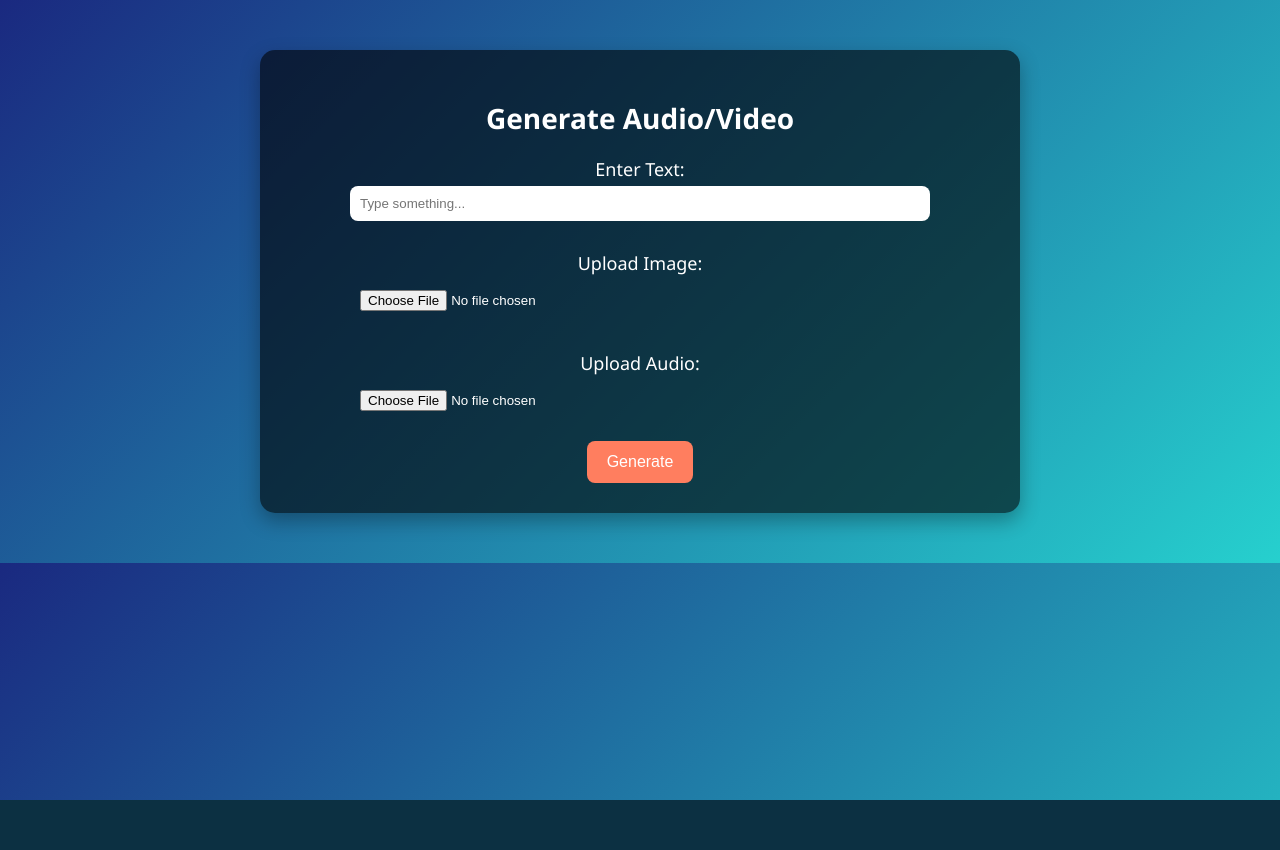
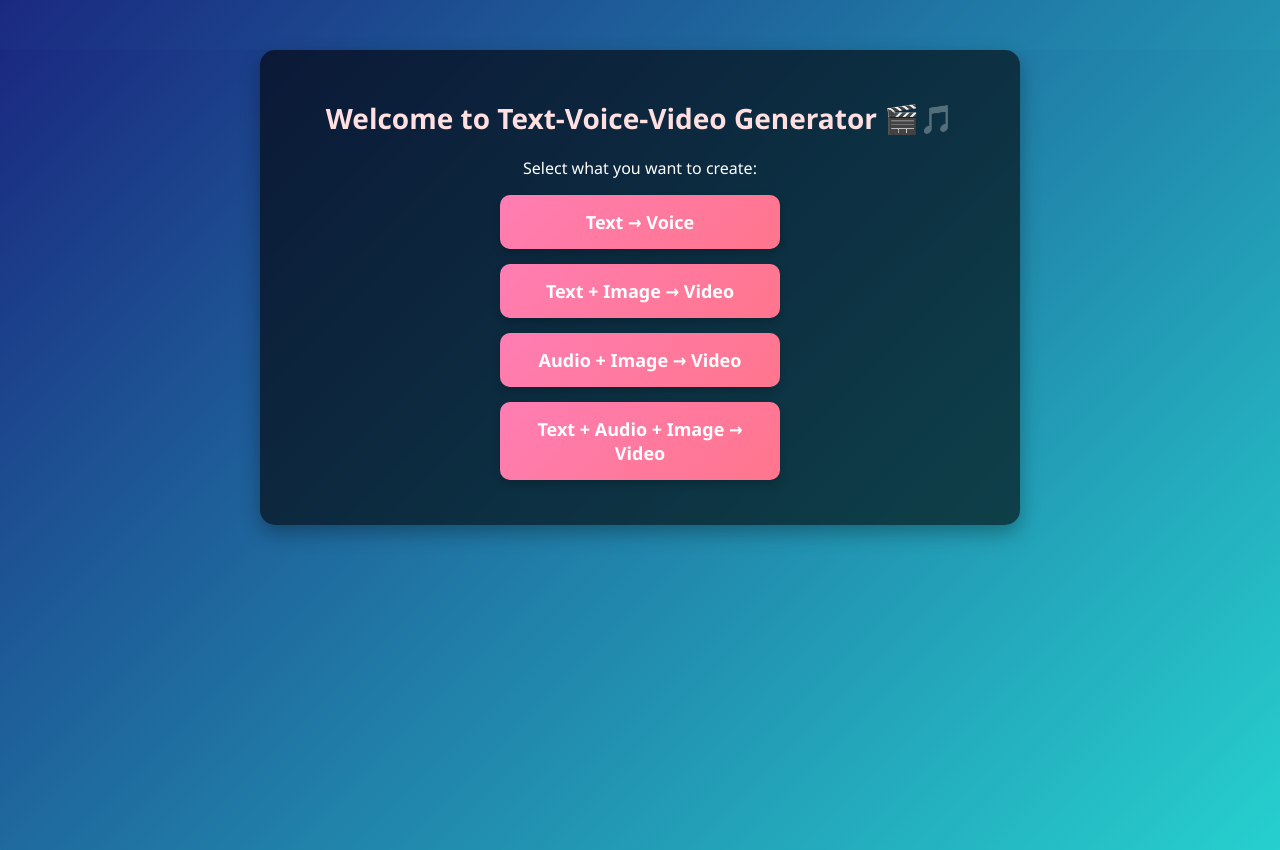
Before and after one commit to YadavAbhishek03/text-to-voice, a Flask app: page / in a window 1280 px wide. Before the commit the page ends 800 px from the top, so only its background shows below. Run offline with Flask 3, Linux system fonts and the light colour scheme.

Commit message:
Edited all files

```diff
--- a/app.py
+++ b/app.py
@@ -10,66 +10,122 @@ OUTPUT_FOLDER = "static/results"
 os.makedirs(UPLOAD_FOLDER, exist_ok=True)
 os.makedirs(OUTPUT_FOLDER, exist_ok=True)
 
+
 @app.route('/')
-def index():
-    return render_template('index.html')
+def welcome():
+    return render_template('welcome.html')
 
-@app.route('/generate', methods=['POST'])
-def generate():
-    text = request.form.get('text')
-    image = request.files.get('image')
-    audio = request.files.get('audio')
 
-    text_audio = None
-    user_audio = None
+@app.route('/text-to-voice', methods=['GET', 'POST'])
+def text_to_voice():
+    if request.method == 'POST':
+        text = request.form.get('text')
+        if text:
+            tts = gTTS(text)
+            audio_filename = f"{uuid.uuid4()}_text.mp3"
+            audio_path = os.path.join(OUTPUT_FOLDER, audio_filename)
+            tts.save(audio_path)
+            return render_template("result.html", audio_file=f"results/{audio_filename}")
+    return render_template('text_to_voice.html')
 
-    # Case 1: Text -> gTTS audio
-    if text:
-        tts = gTTS(text)
-        text_audio_path = os.path.join(OUTPUT_FOLDER, "text_audio.mp3")
-        tts.save(text_audio_path)
-        text_audio = AudioFileClip(text_audio_path)
 
-    # Case 2: User uploaded audio
-    if audio and audio.filename != "":
-        audio_path = os.path.join(OUTPUT_FOLDER, f"{uuid.uuid4()}_uploaded.mp3")
-        audio.save(audio_path)
-        user_audio = AudioFileClip(audio_path)
+@app.route('/text-image-video', methods=['GET', 'POST'])
+def text_image_video():
+    if request.method == 'POST':
+        text = request.form.get('text')
+        image = request.files.get('image')
 
-    # Mix audio if both are present
-    final_audio = None
-    if text_audio and user_audio:
-        final_audio = CompositeAudioClip([text_audio, user_audio])
-    elif text_audio:
-        final_audio = text_audio
-    elif user_audio:
-        final_audio = user_audio
+        if text and image:
+            # text → audio
+            tts = gTTS(text)
+            text_audio_path = os.path.join(OUTPUT_FOLDER, "text_audio.mp3")
+            tts.save(text_audio_path)
+            text_audio = AudioFileClip(text_audio_path)
 
-    video_file = None
-    audio_file = None
+            # image save
+            image_path = os.path.join(UPLOAD_FOLDER, f"{uuid.uuid4()}_{image.filename}")
+            image.save(image_path)
 
-    # Case A: If image + some audio available → make video
-    if image and image.filename != "" and final_audio:
-        image_path = os.path.join(UPLOAD_FOLDER, f"{uuid.uuid4()}_{image.filename}")
-        image.save(image_path)
+            # video
+            video_filename = f"{uuid.uuid4()}_output.mp4"
+            video_path = os.path.join(OUTPUT_FOLDER, video_filename)
+            image_clip = ImageClip(image_path).set_duration(text_audio.duration).set_audio(text_audio)
+            image_clip.write_videofile(video_path, fps=24)
 
-        video_filename = f"{uuid.uuid4()}_output.mp4"
-        video_path = os.path.join(OUTPUT_FOLDER, video_filename)
+            return render_template("result.html", video_file=video_filename)
+    return render_template('text_image_video.html')
 
-        image_clip = ImageClip(image_path).set_duration(final_audio.duration)
-        image_clip = image_clip.set_audio(final_audio)
-        image_clip.write_videofile(video_path, fps=24)
 
-        video_file = video_filename
+@app.route('/audio-image-video', methods=['GET', 'POST'])
+def audio_image_video():
+    if request.method == 'POST':
+        audio = request.files.get('audio')
+        image = request.files.get('image')
 
-    # Case B: If only audio generated
-    elif final_audio:
-        audio_filename = f"{uuid.uuid4()}_output.mp3"
-        audio_path = os.path.join(OUTPUT_FOLDER, audio_filename)
-        final_audio.write_audiofile(audio_path)
-        audio_file = f"results/{audio_filename}"
+        if audio and image:
+            # save audio
+            audio_filename = f"{uuid.uuid4()}_audio.mp3"
+            audio_path = os.path.join(OUTPUT_FOLDER, audio_filename)
+            audio.save(audio_path)
+            user_audio = AudioFileClip(audio_path)
 
-    return render_template("result.html", video_file=video_file, audio_file=audio_file)
+            # save image
+            image_path = os.path.join(UPLOAD_FOLDER, f"{uuid.uuid4()}_{image.filename}")
+            image.save(image_path)
+
+            # video
+            video_filename = f"{uuid.uuid4()}_output.mp4"
+            video_path = os.path.join(OUTPUT_FOLDER, video_filename)
+            image_clip = ImageClip(image_path).set_duration(user_audio.duration).set_audio(user_audio)
+            image_clip.write_videofile(video_path, fps=24)
+
+            return render_template("result.html", video_file=video_filename)
+    return render_template('audio_image_video.html')
+
+
+@app.route('/text-audio-image-video', methods=['GET', 'POST'])
+def text_audio_image_video():
+    if request.method == 'POST':
+        text = request.form.get('text')
+        audio = request.files.get('audio')
+        image = request.files.get('image')
+
+        text_audio = None
+        user_audio = None
+
+        if text:
+            tts = gTTS(text)
+            text_audio_path = os.path.join(OUTPUT_FOLDER, "text_audio.mp3")
+            tts.save(text_audio_path)
+            text_audio = AudioFileClip(text_audio_path)
+
+        if audio and audio.filename != "":
+            audio_path = os.path.join(OUTPUT_FOLDER, f"{uuid.uuid4()}_uploaded.mp3")
+            audio.save(audio_path)
+            user_audio = AudioFileClip(audio_path)
+
+        final_audio = None
+        if text_audio and user_audio:
+            final_audio = CompositeAudioClip([text_audio, user_audio])
+        elif text_audio:
+            final_audio = text_audio
+        elif user_audio:
+            final_audio = user_audio
+
+        if image and final_audio:
+            image_path = os.path.join(UPLOAD_FOLDER, f"{uuid.uuid4()}_{image.filename}")
+            image.save(image_path)
+
+            video_filename = f"{uuid.uuid4()}_output.mp4"
+            video_path = os.path.join(OUTPUT_FOLDER, video_filename)
+
+            image_clip = ImageClip(image_path).set_duration(final_audio.duration).set_audio(final_audio)
+            image_clip.write_videofile(video_path, fps=24)
+
+            return render_template("result.html", video_file=video_filename)
+
+    return render_template('text_audio_image_video.html')
+
 
 if __name__ == '__main__':
-    app.run(host="0.0.0.0", port=5000, debug=True)
+    app.run(host="0.0.0.0", debug=True, port=5000)
--- a/static/style.css
+++ b/static/style.css
@@ -1,12 +1,17 @@
-body {
+/* Global style */
+html, body {
+  height: 100%;               /* Make sure background covers full screen */
+  margin: 0;
+  padding: 0;
   font-family: 'Segoe UI', Tahoma, Geneva, Verdana, sans-serif;
   background: linear-gradient(135deg, #1a2980, #26d0ce);
+  background-attachment: fixed;  /* Prevent background from moving */
+  background-size: cover;        /* Make gradient cover full area */
   color: white;
   text-align: center;
-  margin: 0;
-  padding: 0;
 }
 
+/* Container box for all content */
 .container {
   margin: 50px auto;
   padding: 30px;
@@ -16,53 +21,64 @@ body {
   box-shadow: 0 8px 20px rgba(0,0,0,0.3);
 }
 
+/* Headings style */
 h1 {
   font-size: 28px;
   margin-bottom: 20px;
+  color: #ffdfdf;
 }
 
+h2 {
+  font-size: 22px;
+  margin: 15px 0;
+  color: #ffeaa7;
+}
+
+/* Form labels */
 label {
   display: block;
   font-size: 18px;
   margin: 10px 0 5px;
+  text-align: center;   /* 👈 Center align all form lebel */
 }
 
-input[type="text"],
-input[type="file"] {
-  padding: 10px;
-  width: 80%;
+/* Inputs fields*/
+input[type="text"], input[type="file"] {
+  display: block;
+  margin: 0 auto 20px;
+  padding: 12px;
+  width: 90%;
   border-radius: 8px;
   border: none;
-  margin-bottom: 20px;
+  font-size: 16px;
+/*  text-align: center; */   /* 👈 Center align input & placeholder text */
 }
 
-button, .btn {
-  background: #ff7e5f;
+/* Buttons - common design */
+.btn, button {
+  display: block;
+  width: 250px;
+  margin: 15px auto;
+  padding: 15px;
+  font-size: 18px;
+  font-weight: bold;
+  text-decoration: none;
+  text-align: center;
+  background: linear-gradient(135deg, #ff7eb3, #ff758c);
   color: white;
+  border-radius: 10px;
   border: none;
-  padding: 12px 20px;
-  border-radius: 8px;
+  box-shadow: 0 4px 8px rgba(0, 0, 0, 0.2);
   cursor: pointer;
-  font-size: 16px;
-  text-decoration: none;
-  transition: background 0.3s;
+  transition: all 0.3s ease-in-out;
 }
 
-button:hover, .btn:hover {
-  background: #feb47b;
+.btn:hover, button:hover {
+  transform: scale(1.05);
+  background: linear-gradient(135deg, #ff4e8c, #ff2e63);
 }
 
-.video-box {
+/* Video/Audio boxes */
+.video-box, .audio-box {
   margin: 20px auto;
 }
-
-/* 🎨 Special style for "Generate Another" link */
-.btn-generate {
-  background: #55da86f4;   /* Pink */
-  color: white;
-}
-
-.btn-generate:hover {
-  background: #ffeb3b;   /* Yellow */
-  color: black;
-}
--- a/templates/index.html
+++ /dev/null
@@ -1,69 +0,0 @@
-<!DOCTYPE html>
-<html lang="en">
-<head>
-  <meta charset="UTF-8">
-  <title>Text to Voice/Video Generator</title>
-  <link rel="stylesheet" href="{{ url_for('static', filename='style.css') }}">
-  <style>
-    /* Loading overlay */
-    #loading {
-      display: none;
-      position: fixed;
-      top: 0; left: 0;
-      width: 100%; height: 100%;
-      background: rgba(0,0,0,0.6);
-      z-index: 9999;
-      color: white;
-      text-align: center;
-      font-size: 22px;
-      font-weight: bold;
-      padding-top: 20%;
-    }
-
-    .spinner {
-      border: 6px solid #f3f3f3;
-      border-top: 6px solid #ff7e5f;
-      border-radius: 50%;
-      width: 60px;
-      height: 60px;
-      margin: 20px auto;
-      animation: spin 1s linear infinite;
-    }
-
-    @keyframes spin {
-      0% { transform: rotate(0deg); }
-      100% { transform: rotate(360deg); }
-    }
-  </style>
-</head>
-<body>
-  <div class="container">
-    <h1>Generate Audio/Video</h1>
-    <form id="generateForm" action="/generate" method="POST" enctype="multipart/form-data">
-      <label for="text">Enter Text:</label>
-      <input type="text" id="text" name="text" placeholder="Type something...">
-
-      <label for="image">Upload Image:</label>
-      <input type="file" name="image" id="image">
-
-      <label for="audio">Upload Audio:</label>
-      <input type="file" name="audio" id="audio">
-
-      <br>
-      <button type="submit">Generate</button>
-    </form>
-  </div>
-
-  <!-- Loading screen -->
-  <div id="loading">
-    <div class="spinner"></div>
-    Generating... Please wait 😊
-  </div>
-
-  <script>
-    document.getElementById("generateForm").addEventListener("submit", function() {
-      document.getElementById("loading").style.display = "block";
-    });
-  </script>
-</body>
-</html>
--- a/templates/result.html
+++ b/templates/result.html
@@ -26,7 +26,7 @@
     {% endif %}
 
     <br><br>
-    <a href="/" class="btn btn-generate">Generate Another</a>
+    <a href="/" class="btn">Back to Home</a>
   </div>
 </body>
 </html>
--- /dev/null
+++ b/templates/welcome.html
@@ -0,0 +1,19 @@
+<!DOCTYPE html>
+<html lang="en">
+<head>
+  <meta charset="UTF-8">
+  <title>Welcome</title>
+  <link rel="stylesheet" href="{{ url_for('static', filename='style.css') }}">
+</head>
+<body>
+  <div class="container">
+    <h1>Welcome to Text-Voice-Video Generator 🎬🎵</h1>
+    <p>Select what you want to create:</p>
+
+    <a href="/text-to-voice" class="btn">Text → Voice</a>
+    <a href="/text-image-video" class="btn">Text + Image → Video</a>
+    <a href="/audio-image-video" class="btn">Audio + Image → Video</a>
+    <a href="/text-audio-image-video" class="btn">Text + Audio + Image → Video</a>
+  </div>
+</body>
+</html>
```
Also changed, not shown: templates/audio_image_video.html (added, +22 -0 lines), templates/text_audio_image_video.html (added, +24 -0 lines), templates/text_image_video.html (added, +22 -0 lines), templates/text_to_voice.html (added, +20 -0 lines), 3 other files.
